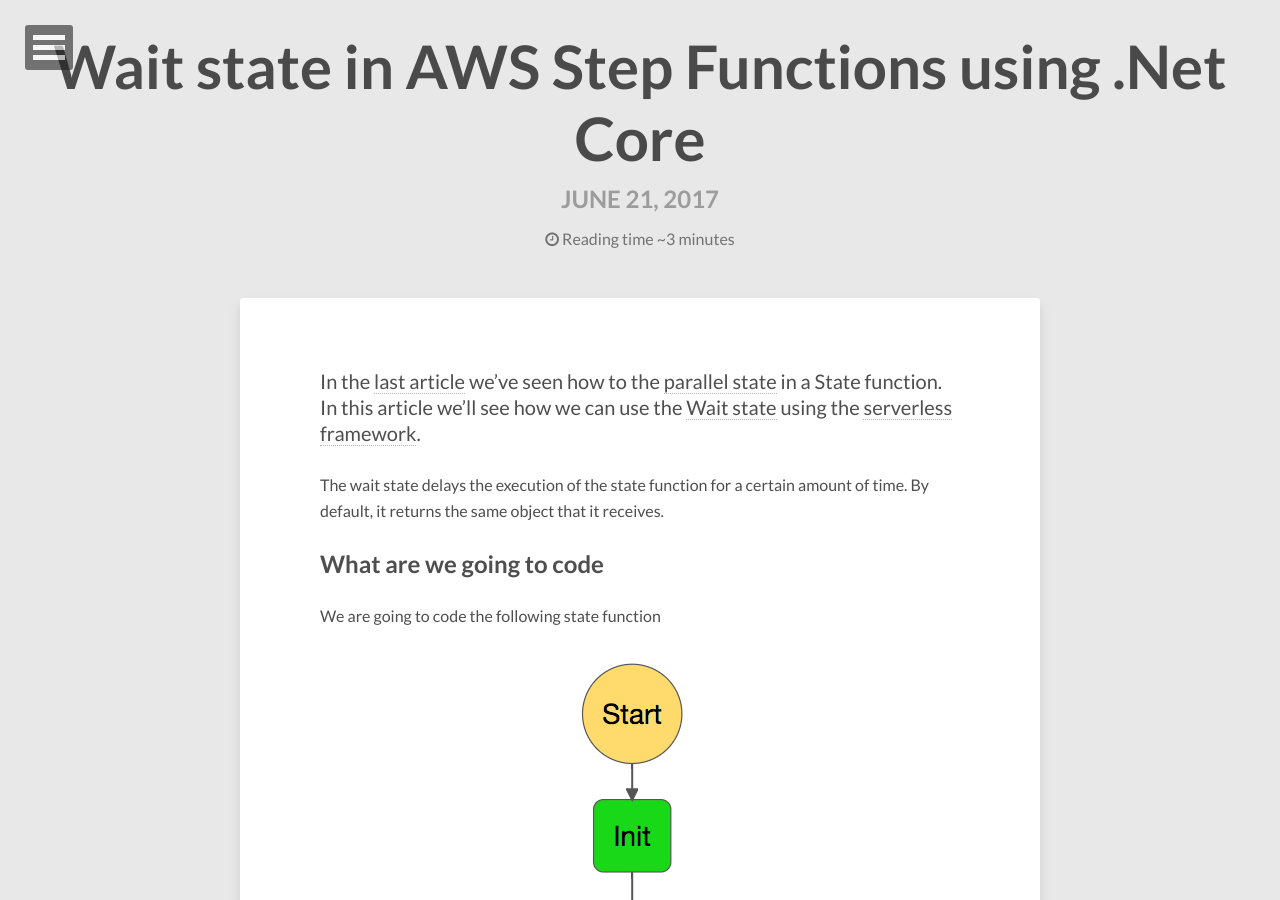
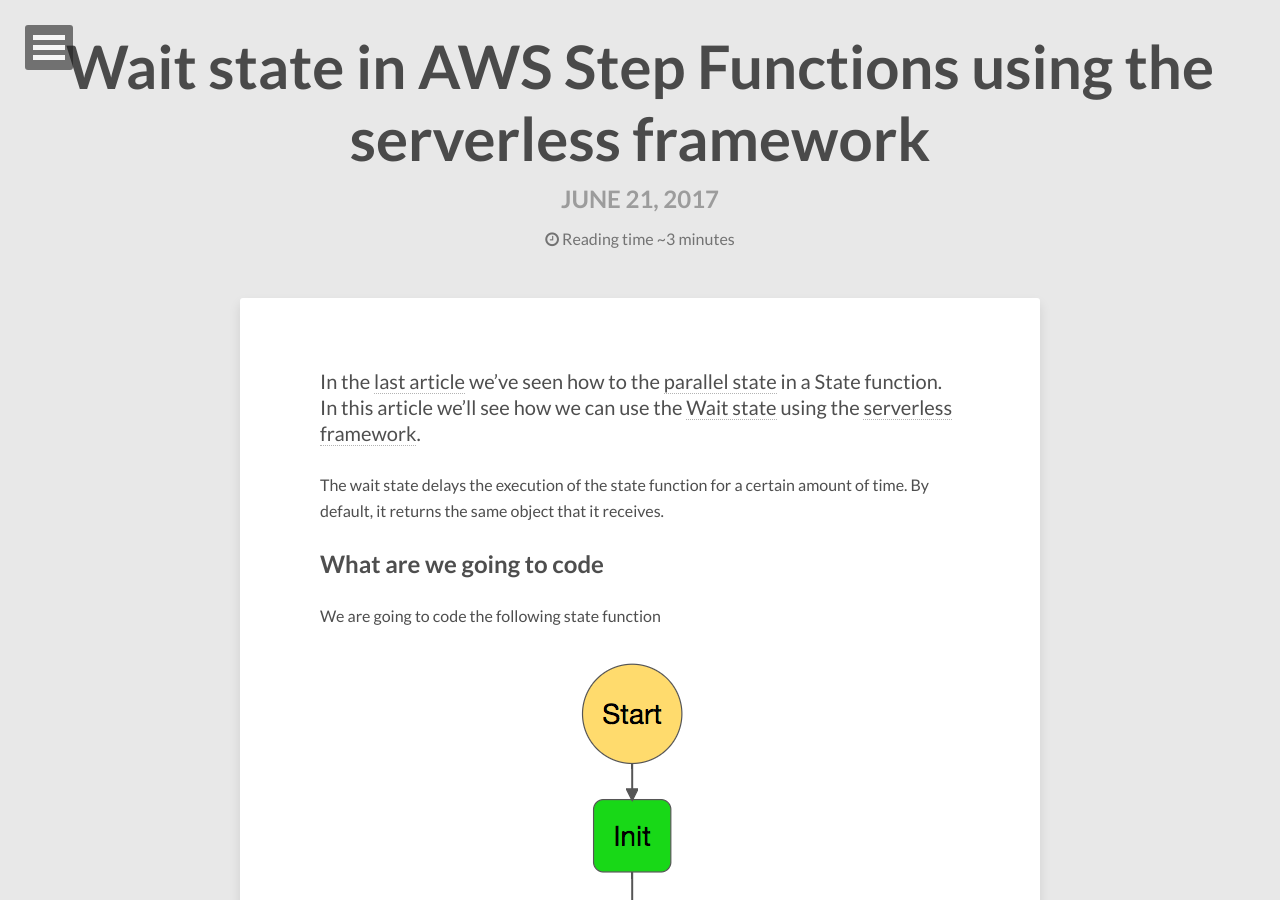
Before and after one commit to vgaltes/vgaltes.github.io, a Jekyll site: the page built from _posts/2017-06-21-step-functions-wait-state.md, in a window 1280 px wide and 900 px high. Built offline with Jekyll 4.4.1, drawn with Linux system fonts in a browser that asks for light colours; nearby versions of some CDN libraries; comment, search, counter and statistics services are not loaded.

Commit message:
Fixed typo

```diff
--- a/_posts/2017-06-21-step-functions-wait-state.md
+++ b/_posts/2017-06-21-step-functions-wait-state.md
@@ -2,7 +2,7 @@
 layout: post
 status: publish
 published: true
-title: 'Wait state in AWS Step Functions using .Net Core'
+title: 'Wait state in AWS Step Functions using the serverless framework'
 author:
   display_name: Vicenç García Altés
   email: vincentredrum@gmail.com
```
Also changed, not shown: _posts/2017-06-15-step-functions-using-net-core.md (+1 -0 lines), _posts/2017-06-20-step-functions-parallel-state.md (+1 -0 lines).
